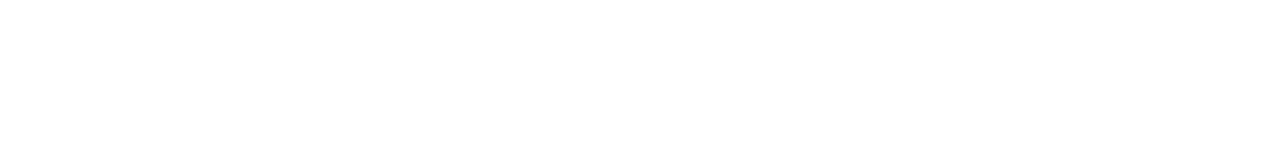
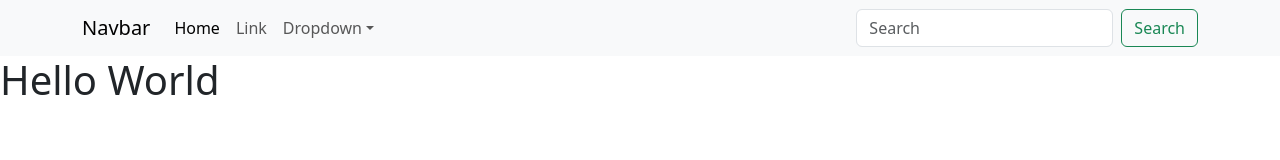
Before and after one commit to Dany-Alonso/Dany-Alonso.github.io, a plain HTML site: page index.html in a window 1280 px wide. Drawn offline with nearby package versions, Linux system fonts and the light colour scheme.

Commit message:
feat: Ajout d'une navbar à mon portfolio

```diff
--- a/index.html
+++ b/index.html
@@ -20,9 +20,77 @@
 
     <body>
         <header>
-            <!-- place navbar here -->
+            <nav
+                class="navbar navbar-expand-sm navbar-light bg-light"
+            >
+                <div class="container">
+                    <a class="navbar-brand" href="#">Navbar</a>
+                    <button
+                        class="navbar-toggler d-lg-none"
+                        type="button"
+                        data-bs-toggle="collapse"
+                        data-bs-target="#collapsibleNavId"
+                        aria-controls="collapsibleNavId"
+                        aria-expanded="false"
+                        aria-label="Toggle navigation"
+                    >
+                        <span class="navbar-toggler-icon"></span>
+                    </button>
+                    <div class="collapse navbar-collapse" id="collapsibleNavId">
+                        <ul class="navbar-nav me-auto mt-2 mt-lg-0">
+                            <li class="nav-item">
+                                <a class="nav-link active" href="#" aria-current="page"
+                                    >Home
+                                    <span class="visually-hidden">(current)</span></a
+                                >
+                            </li>
+                            <li class="nav-item">
+                                <a class="nav-link" href="#">Link</a>
+                            </li>
+                            <li class="nav-item dropdown">
+                                <a
+                                    class="nav-link dropdown-toggle"
+                                    href="#"
+                                    id="dropdownId"
+                                    data-bs-toggle="dropdown"
+                                    aria-haspopup="true"
+                                    aria-expanded="false"
+                                    >Dropdown</a
+                                >
+                                <div
+                                    class="dropdown-menu"
+                                    aria-labelledby="dropdownId"
+                                >
+                                    <a class="dropdown-item" href="#"
+                                        >Action 1</a
+                                    >
+                                    <a class="dropdown-item" href="#"
+                                        >Action 2</a
+                                    >
+                                </div>
+                            </li>
+                        </ul>
+                        <form class="d-flex my-2 my-lg-0">
+                            <input
+                                class="form-control me-sm-2"
+                                type="text"
+                                placeholder="Search"
+                            />
+                            <button
+                                class="btn btn-outline-success my-2 my-sm-0"
+                                type="submit"
+                            >
+                                Search
+                            </button>
+                        </form>
+                    </div>
+                </div>
+            </nav>
+
         </header>
-        <main></main>
+        <main>
+            <h1>Hello World</h1>
+        </main>
         <footer>
             <!-- place footer here -->
         </footer>
```
